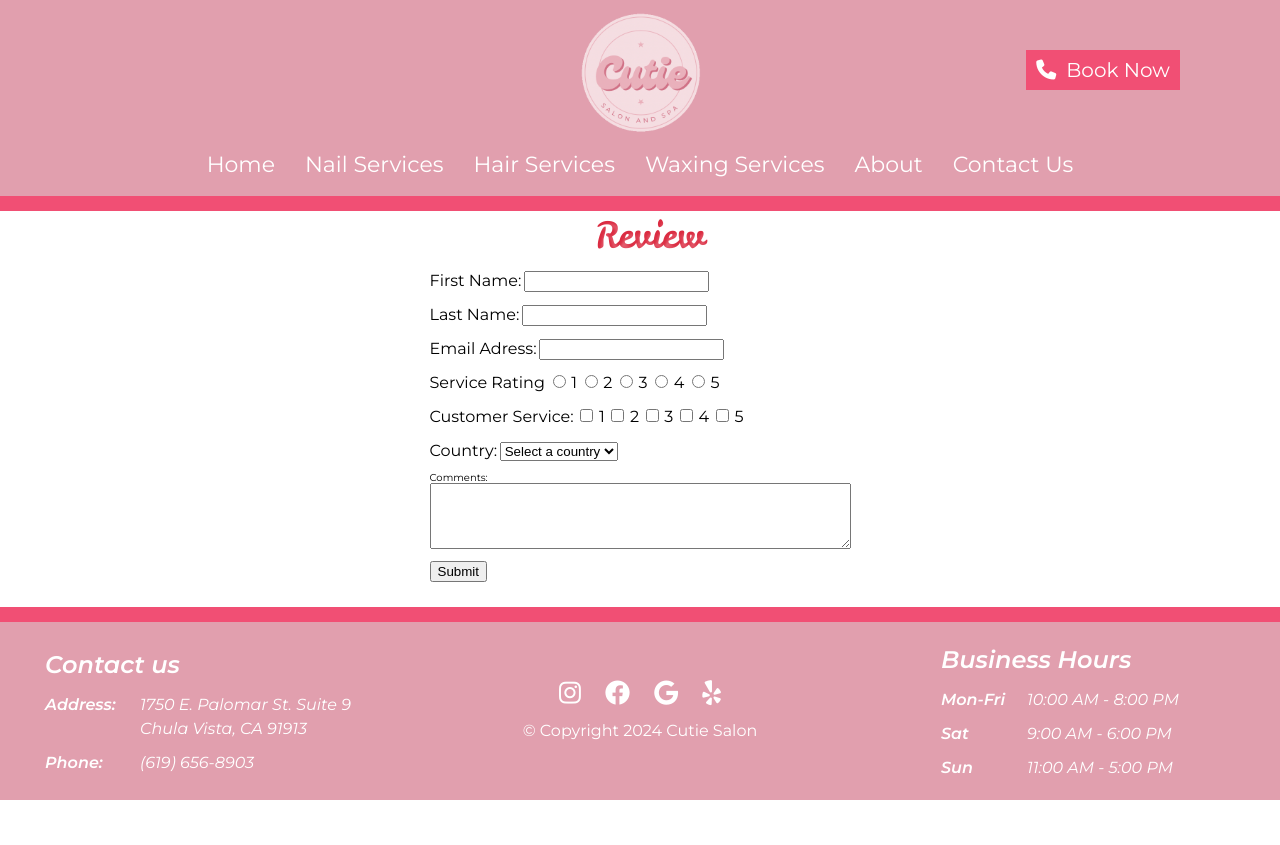
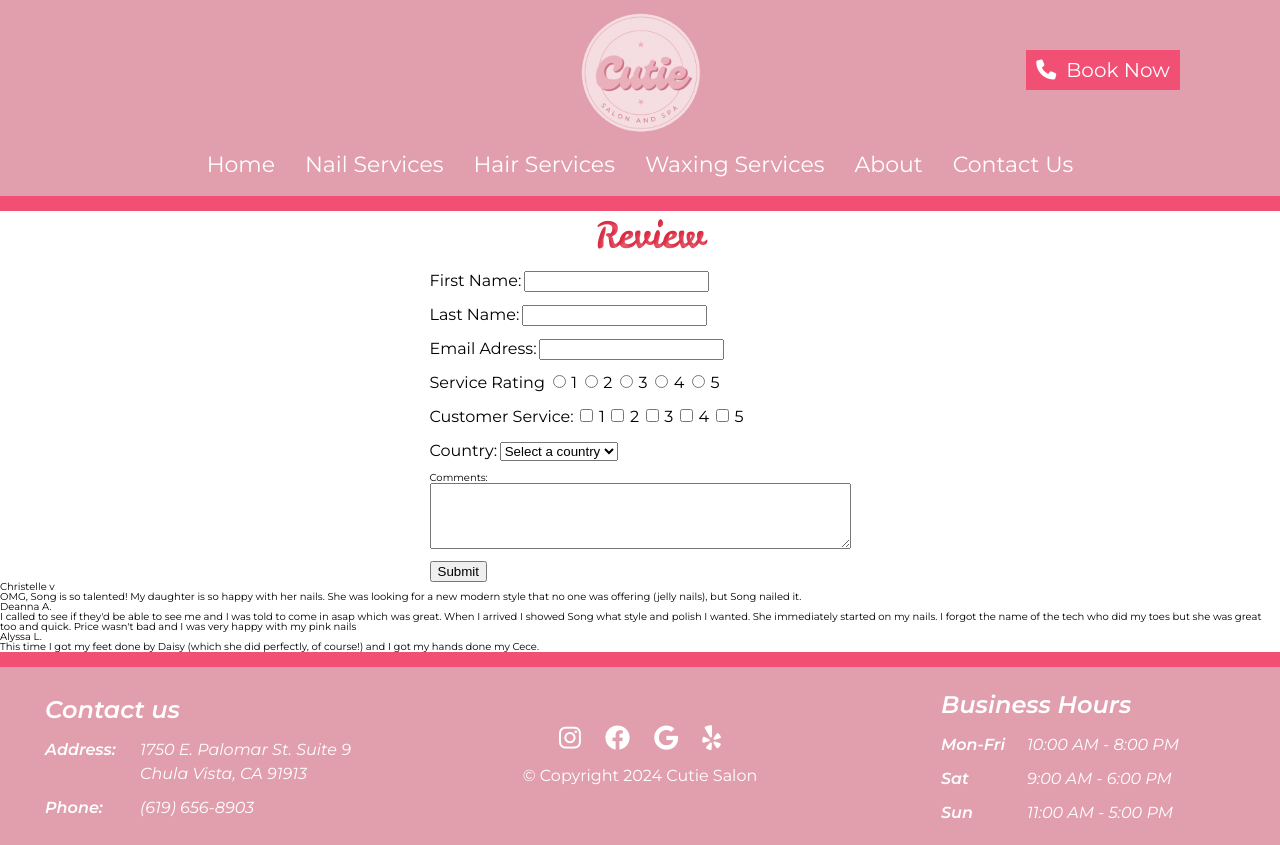
Before and after one commit to LiliiaPav/Fall2023_COMM675, a plain HTML site: page root/pages/review.html in a window 1280 px wide. Before the commit the page ends 800 px from the top, so only its background shows below. Drawn offline with Linux system fonts and the light colour scheme.

Commit message:
Update review.html
I added the testimonies

```diff
--- a/root/pages/review.html
+++ b/root/pages/review.html
@@ -139,6 +139,38 @@
 
                                         <input type="submit" value="Submit">   </fieldset>
       </form>
+<main class="review-box">
+
+  <article class="review-comment-left">
+    <h2>Christelle v</h2>
+    <p>OMG, Song is so talented! My daughter is so happy with her nails. She was looking for a new modern style that no one was offering (jelly nails), but Song nailed it.</p>
+  </article>
+
+  <article class="review-comment-mid">
+    <h2>Deanna A.</h2>
+
+
+    <p>I called to see if they'd be able to see me and I was told to come in asap which was great. When I arrived I showed Song what style and polish I wanted. She immediately started on my nails. I forgot the name of the tech who did my toes but she was great too and quick. Price wasn't bad and I was very happy with my pink nails</p>
+  </article>
+
+  <article class="review-comment-right">
+    <h2>Alyssa L.</h2>
+    <p>This time I got my feet done by Daisy (which she did perfectly, of course!) and I got my hands done my Cece.
+</p>
+
+  </article>
+
+
+
+
+
+
+
+
+
+
+</main>
+
 
 
 
```
